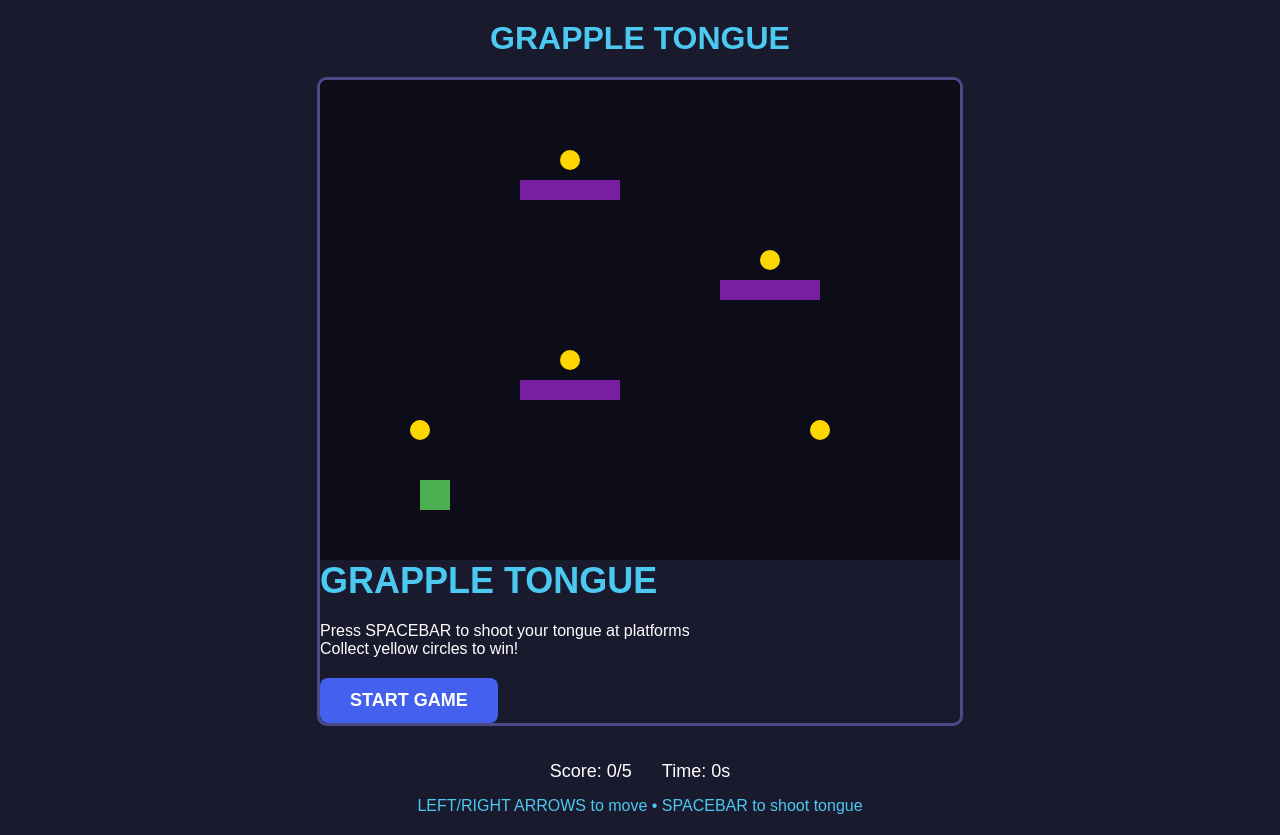
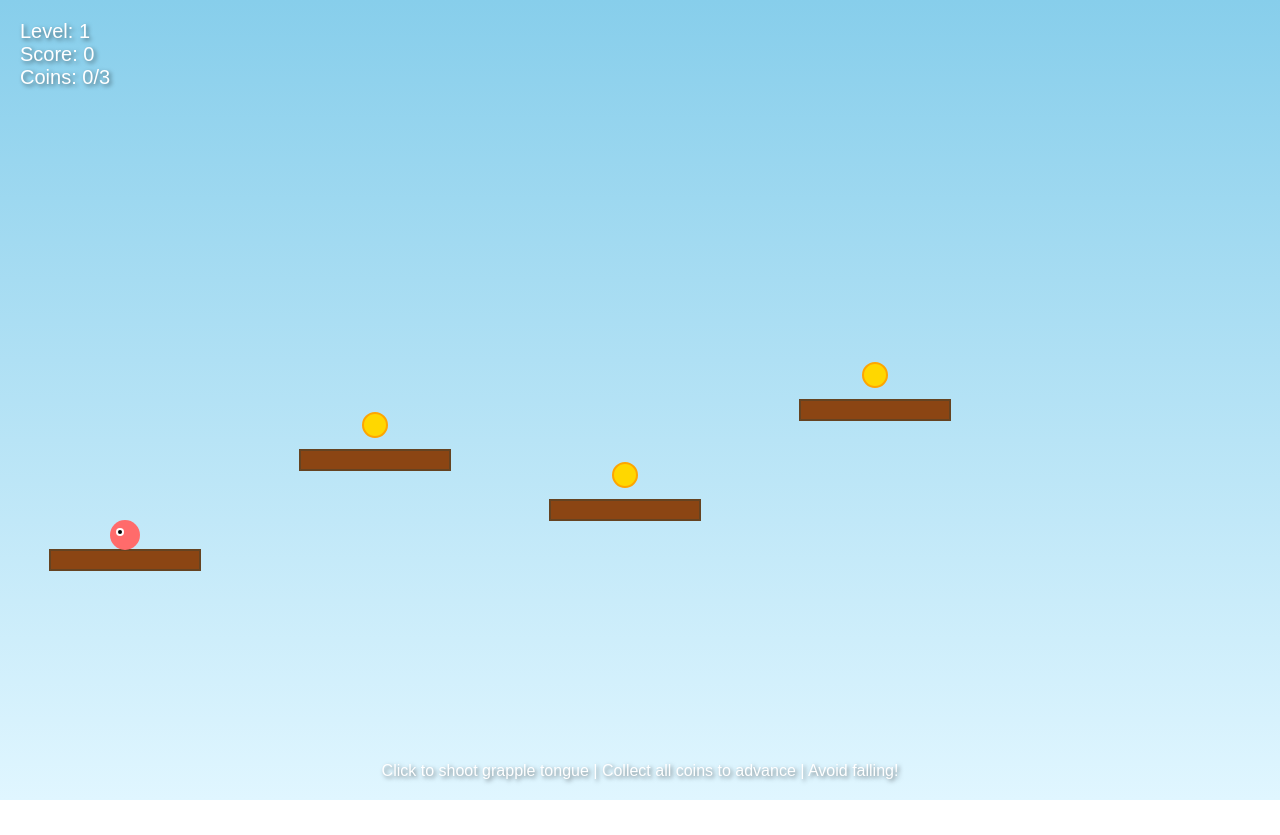
Before and after one commit to chongjunkai/grapple-tougue-legacy, a plain HTML site: page index.html in a window 1280 px wide. After the commit the page ends 800 px from the top, so only its background shows below. Drawn offline with Linux system fonts and the light colour scheme.

Commit message:
Update index.html

```diff
--- a/index.html
+++ b/index.html
@@ -3,307 +3,430 @@
 <head>
     <meta charset="UTF-8">
     <meta name="viewport" content="width=device-width, initial-scale=1.0">
-    <title>Grapple Tongue - Working</title>
+    <title>Grapple Tongue Game</title>
     <style>
         * {
             margin: 0;
             padding: 0;
             box-sizing: border-box;
+        }
+
+        body {
+            overflow: hidden;
+            background: linear-gradient(to bottom, #87CEEB, #E0F6FF);
             font-family: Arial, sans-serif;
         }
 
-        body {
-            background: #1a1a2e;
-            display: flex;
-            flex-direction: column;
-            align-items: center;
-            justify-content: center;
-            min-height: 100vh;
-            padding: 20px;
-            color: white;
+        #gameCanvas {
+            display: block;
+            background: linear-gradient(to bottom, #87CEEB, #E0F6FF);
         }
 
-        #game-container {
-            position: relative;
-            margin-bottom: 20px;
-            border: 3px solid #4a4a8a;
-            border-radius: 10px;
-            overflow: hidden;
+        #ui {
+            position: absolute;
+            top: 20px;
+            left: 20px;
+            color: white;
+            font-size: 20px;
+            text-shadow: 2px 2px 4px rgba(0,0,0,0.5);
+            z-index: 10;
         }
 
-        #game-canvas {
-            background: #0d0d1a;
-            display: block;
+        #instructions {
+            position: absolute;
+            bottom: 20px;
+            left: 50%;
+            transform: translateX(-50%);
+            color: white;
+            font-size: 16px;
+            text-shadow: 2px 2px 4px rgba(0,0,0,0.5);
+            text-align: center;
+            z-index: 10;
         }
 
-        .ui {
-            display: flex;
-            gap: 30px;
-            margin-top: 15px;
-            font-size: 18px;
+        #levelComplete {
+            position: absolute;
+            top: 50%;
+            left: 50%;
+            transform: translate(-50%, -50%);
+            background: rgba(0, 0, 0, 0.8);
+            color: white;
+            padding: 40px;
+            border-radius: 20px;
+            text-align: center;
+            display: none;
+            z-index: 100;
         }
 
-        .controls {
-            text-align: center;
-            margin-top: 15px;
-            color: #4cc9f0;
-            font-size: 16px;
+        #levelComplete h2 {
+            font-size: 36px;
+            margin-bottom: 20px;
+            color: #FFD700;
         }
 
-        #screen {
-            position: absolute;
-            top: 0;
-            left: 0;
-            width: 100%;
-            height: 100%;
-            display: flex;
-            flex-direction: column;
-            align-items: center;
-            justify-content: center;
-            background: rgba(0, 0, 0, 0.85);
-            z-index: 10;
+        #levelComplete button {
+            background: #4CAF50;
             color: white;
+            border: none;
+            padding: 15px 30px;
+            font-size: 20px;
+            border-radius: 10px;
+            cursor: pointer;
+            margin-top: 20px;
         }
 
-        #start-screen h2 {
-            font-size: 36px;
-            margin-bottom: 20px;
-            color: #4cc9f0;
-        }
-
-        .btn {
-            background: #4361ee;
-            color: white;
-            border: none;
-            padding: 12px 30px;
-            font-size: 18px;
-            cursor: pointer;
-            border-radius: 8px;
-            margin-top: 20px;
-            font-weight: bold;
-        }
-
-        .btn:hover {
-            background: #3a56e4;
+        #levelComplete button:hover {
+            background: #45a049;
         }
     </style>
 </head>
 <body>
-    <h1 style="color: #4cc9f0; margin-bottom: 20px; text-align: center;">GRAPPLE TONGUE</h1>
-
-    <div id="game-container">
-        <canvas id="game-canvas" width="640" height="480"></canvas>
-
-        <div id="start-screen" class="screen">
-            <h2>GRAPPLE TONGUE</h2>
-            <p>Press SPACEBAR to shoot your tongue at platforms</p>
-            <p>Collect yellow circles to win!</p>
-            <button id="start-btn" class="btn">START GAME</button>
+    <div id="ui">
+        <div>Level: <span id="level">1</span></div>
+        <div>Score: <span id="score">0</span></div>
+        <div>Coins: <span id="coinsCollected">0</span>/<span id="totalCoins">0</span></div>
     </div>
+    <div id="instructions">
+        Click to shoot grapple tongue | Collect all coins to advance | Avoid falling!
     </div>
-
-    <div class="ui">
-        <div>Score: <span id="score">0</span>/5</div>
-        <div>Time: <span id="time">0</span>s</div>
+    <div id="levelComplete">
+        <h2>Level Complete!</h2>
+        <p id="levelStats"></p>
+        <button onclick="nextLevel()">Next Level</button>
     </div>
-
-    <div class="controls">
-        LEFT/RIGHT ARROWS to move • SPACEBAR to shoot tongue
-    </div>
+    <canvas id="gameCanvas"></canvas>
 
     <script>
-        // Game state
-        let gameState = 'start';
-        let score = 0;
-        let gameTime = 0;
-        let isShooting = false;
-        let tongueLength = 0;
-        let maxTongueLength = 200;
-        let gameLoop;
+        const canvas = document.getElementById('gameCanvas');
+        const ctx = canvas.getContext('2d');
 
-        // Player
+        canvas.width = window.innerWidth;
+        canvas.height = window.innerHeight;
+
         const player = {
             x: 100,
-            y: 400,
-            width: 30,
-            height: 30,
+            y: 500,
             vx: 0,
             vy: 0,
-            color: '#4CAF50'
+            radius: 15,
+            color: '#FF6B6B'
         };
 
-        // Platforms
-        const platforms = [
-            {x: 200, y: 300, width: 100, height: 20, color: '#7B1FA2'},
-            {x: 400, y: 200, width: 100, height: 20, color: '#7B1FA2'},
-            {x: 200, y: 100, width: 100, height: 20, color: '#7B1FA2'}
+        const grapple = {
+            active: false,
+            attachX: 0,
+            attachY: 0,
+            length: 0
+        };
+
+        let platforms = [];
+        let coins = [];
+        let score = 0;
+        let currentLevel = 1;
+        let coinsCollected = 0;
+        let totalCoins = 0;
+
+        const gravity = 0.4;
+        const dampening = 0.98;
+
+        const levels = [
+            // Level 1 - Easy Tutorial
+            {
+                platforms: [
+                    { x: 50, y: 550, width: 150, height: 20 },
+                    { x: 300, y: 450, width: 150, height: 20 },
+                    { x: 550, y: 500, width: 150, height: 20 },
+                    { x: 800, y: 400, width: 150, height: 20 }
+                ],
+                spawnX: 125,
+                spawnY: 520
+            },
+            // Level 2 - Vertical Challenge
+            {
+                platforms: [
+                    { x: 100, y: 550, width: 120, height: 20 },
+                    { x: 350, y: 450, width: 120, height: 20 },
+                    { x: 150, y: 350, width: 120, height: 20 },
+                    { x: 450, y: 250, width: 120, height: 20 },
+                    { x: 250, y: 150, width: 120, height: 20 }
+                ],
+                spawnX: 160,
+                spawnY: 520
+            },
+            // Level 3 - Wide Gaps
+            {
+                platforms: [
+                    { x: 50, y: 500, width: 100, height: 20 },
+                    { x: 400, y: 450, width: 100, height: 20 },
+                    { x: 750, y: 500, width: 100, height: 20 },
+                    { x: 250, y: 300, width: 100, height: 20 },
+                    { x: 600, y: 250, width: 100, height: 20 }
+                ],
+                spawnX: 100,
+                spawnY: 470
+            },
+            // Level 4 - Zigzag
+            {
+                platforms: [
+                    { x: 50, y: 550, width: 100, height: 20 },
+                    { x: 300, y: 450, width: 80, height: 20 },
+                    { x: 100, y: 350, width: 80, height: 20 },
+                    { x: 350, y: 250, width: 80, height: 20 },
+                    { x: 150, y: 150, width: 80, height: 20 },
+                    { x: 650, y: 100, width: 100, height: 20 }
+                ],
+                spawnX: 100,
+                spawnY: 520
+            },
+            // Level 5 - The Gauntlet
+            {
+                platforms: [
+                    { x: 50, y: 520, width: 100, height: 20 },
+                    { x: 250, y: 400, width: 70, height: 20 },
+                    { x: 450, y: 450, width: 70, height: 20 },
+                    { x: 650, y: 300, width: 70, height: 20 },
+                    { x: 500, y: 200, width: 70, height: 20 },
+                    { x: 300, y: 150, width: 70, height: 20 },
+                    { x: 550, y: 50, width: 120, height: 20 }
+                ],
+                spawnX: 100,
+                spawnY: 490
+            }
         ];
 
-        // Collectibles
-        const collectibles = [
-            {x: 250, y: 280, radius: 10, collected: false},
-            {x: 450, y: 180, radius: 10, collected: false},
-            {x: 250, y: 80, radius: 10, collected: false},
-            {x: 100, y: 350, radius: 10, collected: false},
-            {x: 500, y: 350, radius: 10, collected: false}
-        ];
+        function loadLevel(levelNum) {
+            if (levelNum > levels.length) {
+                showVictoryScreen();
+                return;
+            }
 
-        // DOM elements
-        const canvas = document.getElementById('game-canvas');
-        const ctx = canvas.getContext('2d');
-        const scoreEl = document.getElementById('score');
-        const timeEl = document.getElementById('time');
-        const startScreen = document.getElementById('start-screen');
-        const startBtn = document.getElementById('start-btn');
+            currentLevel = levelNum;
+            const level = levels[levelNum - 1];
+            platforms = JSON.parse(JSON.stringify(level.platforms));
 
-        // Key state
-        const keys = {
-            ArrowLeft: false,
-            ArrowRight: false
-        };
-
-        // Initialize game
-        function initGame() {
-            gameState = 'playing';
-            score = 0;
-            gameTime = 0;
-            isShooting = false;
-            tongueLength = 0;
-
-            player.x = 100;
-            player.y = 400;
+            player.x = level.spawnX;
+            player.y = level.spawnY;
             player.vx = 0;
             player.vy = 0;
+            grapple.active = false;
 
-            // Reset collectibles
-            collectibles.forEach(c => c.collected = false);
-
-            scoreEl.textContent = score;
-            timeEl.textContent = gameTime;
-            startScreen.style.display = 'none';
-
-            if (gameLoop) cancelAnimationFrame(gameLoop);
-            gameLoop = requestAnimationFrame(update);
-        }
-
-        // Event listeners
-        startBtn.addEventListener('click', initGame);
-
-        window.addEventListener('keydown', (e) => {
-            if (e.key === 'ArrowLeft') keys.ArrowLeft = true;
-            if (e.key === 'ArrowRight') keys.ArrowRight = true;
-
-            // Spacebar to shoot tongue
-            if (e.key === ' ' && gameState === 'playing') {
-                isShooting = true;
-                tongueLength = 0;
-            }
-
-            // Prevent scrolling
-            if (['ArrowUp', 'ArrowDown', 'ArrowLeft', 'ArrowRight', ' '].includes(e.key)) {
-                e.preventDefault();
+            // Generate coins closer to platforms
+            coins = [];
+            platforms.forEach((p, i) => {
+                if (i > 0) { // Skip first platform (spawn)
+                    coins.push({
+                        x: p.x + p.width / 2,
+                        y: p.y - 25,
+                        radius: 12,
+                        collected: false
+                    });
                 }
             });
 
-        window.addEventListener('keyup', (e) => {
-            if (e.key === 'ArrowLeft') keys.ArrowLeft = false;
-            if (e.key === 'ArrowRight') keys.ArrowRight = false;
+            coinsCollected = 0;
+            totalCoins = coins.length;
 
-            if (e.key === ' ') {
-                isShooting = false;
-            }
-        });
-
-        // Update game
-        function update() {
-            if (gameState !== 'playing') return;
-
-            // Update time
-            gameTime += 0.016;
-            timeEl.textContent = Math.floor(gameTime);
-
-            // Handle movement
-            player.vx = 0;
-            if (keys.ArrowLeft) player.vx = -5;
-            if (keys.ArrowRight) player.vx = 5;
-            player.x += player.vx;
-
-            // Handle tongue shooting
-            if (isShooting) {
-                tongueLength = Math.min(tongueLength + 10, maxTongueLength);
+            document.getElementById('level').textContent = currentLevel;
+            document.getElementById('coinsCollected').textContent = coinsCollected;
+            document.getElementById('totalCoins').textContent = totalCoins;
         }
 
-            // Collectibles collision
-            for (let i = 0; i < collectibles.length; i++) {
-                const c = collectibles[i];
-                if (!c.collected) {
-                    const dx = player.x + player.width/2 - c.x;
-                    const dy = player.y + player.height/2 - c.y;
-                    const dist = Math.sqrt(dx*dx + dy*dy);
+        function showVictoryScreen() {
+            document.getElementById('levelComplete').innerHTML = `
+                <h2 style="color: #FFD700; font-size: 48px;">🎉 You Win! 🎉</h2>
+                <p style="font-size: 24px; margin-top: 20px;">All levels completed!</p>
+                <p style="font-size: 20px; margin-top: 10px;">Final Score: ${score}</p>
+                <button onclick="location.reload()" style="background: #2196F3; margin-top: 30px;">Play Again</button>
+            `;
+            document.getElementById('levelComplete').style.display = 'block';
+        }
 
-                    if (dist < player.width/2 + c.radius) {
-                        c.collected = true;
-                        score++;
-                        scoreEl.textContent = score;
+        function checkLevelComplete() {
+            if (coinsCollected >= totalCoins) {
+                const levelScore = 100 + (totalCoins * 10);
+                score += levelScore;
+                document.getElementById('score').textContent = score;
 
-                        if (score >= 5) {
-                            alert('You win! Time: ' + Math.floor(gameTime) + 's');
-                            gameState = 'start';
-                            startScreen.style.display = 'flex';
-                            return;
-                        }
-                    }
+                document.getElementById('levelStats').innerHTML = `
+                    <p style="font-size: 20px;">Coins Collected: ${coinsCollected}/${totalCoins}</p>
+                    <p style="font-size: 20px;">Level Score: +${levelScore}</p>
+                    <p style="font-size: 24px; margin-top: 10px;">Total Score: ${score}</p>
+                `;
+                document.getElementById('levelComplete').style.display = 'block';
             }
         }
 
-            // Boundary checks
-            if (player.x < 0) player.x = 0;
-            if (player.x + player.width > canvas.width) player.x = canvas.width - player.width;
-
-            // Render
-            render();
-            gameLoop = requestAnimationFrame(update);
+        window.nextLevel = function() {
+            document.getElementById('levelComplete').style.display = 'none';
+            loadLevel(currentLevel + 1);
         }
 
-        // Render game
-        function render() {
-            // Clear canvas
-            ctx.fillStyle = '#0d0d1a';
-            ctx.fillRect(0, 0, canvas.width, canvas.height);
+        function drawPlayer() {
+            ctx.fillStyle = player.color;
+            ctx.beginPath();
+            ctx.arc(player.x, player.y, player.radius, 0, Math.PI * 2);
+            ctx.fill();
 
-            // Draw platforms
-            platforms.forEach(platform => {
-                ctx.fillStyle = platform.color;
-                ctx.fillRect(platform.x, platform.y, platform.width, platform.height);
-            });
-
-            // Draw tongue if shooting
-            if (isShooting && tongueLength > 0) {
-                ctx.strokeStyle = '#FF5252';
-                ctx.lineWidth = 4;
+            // Eye
+            ctx.fillStyle = 'white';
             ctx.beginPath();
-                ctx.moveTo(player.x + player.width/2, player.y + player.height/2);
-                ctx.lineTo(player.x + player.width/2, player.y + player.height/2 - tongueLength);
-                ctx.stroke();
+            ctx.arc(player.x - 5, player.y - 3, 4, 0, Math.PI * 2);
+            ctx.fill();
+            ctx.fillStyle = 'black';
+            ctx.beginPath();
+            ctx.arc(player.x - 5, player.y - 3, 2, 0, Math.PI * 2);
+            ctx.fill();
         }
 
-            // Draw collectibles
-            collectibles.forEach(c => {
+        function drawGrapple() {
+            if (grapple.active) {
+                ctx.strokeStyle = '#FF1493';
+                ctx.lineWidth = 3;
+                ctx.beginPath();
+                ctx.moveTo(player.x, player.y);
+                ctx.lineTo(grapple.attachX, grapple.attachY);
+                ctx.stroke();
+
+                ctx.fillStyle = '#FF69B4';
+                ctx.beginPath();
+                ctx.arc(grapple.attachX, grapple.attachY, 6, 0, Math.PI * 2);
+                ctx.fill();
+            }
+        }
+
+        function drawPlatforms() {
+            ctx.fillStyle = '#8B4513';
+            platforms.forEach(p => {
+                ctx.fillRect(p.x, p.y, p.width, p.height);
+                ctx.strokeStyle = '#654321';
+                ctx.lineWidth = 2;
+                ctx.strokeRect(p.x, p.y, p.width, p.height);
+            });
+        }
+
+        function drawCoins() {
+            coins.forEach(c => {
                 if (!c.collected) {
                     ctx.fillStyle = '#FFD700';
                     ctx.beginPath();
                     ctx.arc(c.x, c.y, c.radius, 0, Math.PI * 2);
                     ctx.fill();
+                    ctx.strokeStyle = '#FFA500';
+                    ctx.lineWidth = 2;
+                    ctx.stroke();
+                }
+            });
+        }
+
+        function updatePhysics() {
+            if (grapple.active) {
+                const dx = grapple.attachX - player.x;
+                const dy = grapple.attachY - player.y;
+                const dist = Math.sqrt(dx * dx + dy * dy);
+                const angle = Math.atan2(dy, dx);
+
+                if (dist > grapple.length) {
+                    const diff = dist - grapple.length;
+                    player.x += Math.cos(angle) * diff * 0.6;
+                    player.y += Math.sin(angle) * diff * 0.6;
+                }
+
+                const tension = 1.2;
+                player.vx += (grapple.attachX - player.x) / dist * tension;
+                player.vy += (grapple.attachY - player.y) / dist * tension;
+            }
+
+            player.vy += gravity;
+            player.x += player.vx;
+            player.y += player.vy;
+            player.vx *= dampening;
+            player.vy *= dampening;
+
+            platforms.forEach(p => {
+                if (player.x + player.radius > p.x &&
+                    player.x - player.radius < p.x + p.width &&
+                    player.y + player.radius > p.y &&
+                    player.y - player.radius < p.y + p.height) {
+
+                    if (player.vy > 0 && player.y < p.y + p.height / 2) {
+                        player.y = p.y - player.radius;
+                        player.vy = 0;
+                        player.vx *= 0.8;
+                    }
                 }
             });
 
-            // Draw player
-            ctx.fillStyle = player.color;
-            ctx.fillRect(player.x, player.y, player.width, player.height);
+            coins.forEach(c => {
+                if (!c.collected) {
+                    const dx = player.x - c.x;
+                    const dy = player.y - c.y;
+                    const dist = Math.sqrt(dx * dx + dy * dy);
+                    if (dist < player.radius + c.radius + 5) {
+                        c.collected = true;
+                        coinsCollected++;
+                        score += 10;
+                        document.getElementById('score').textContent = score;
+                        document.getElementById('coinsCollected').textContent = coinsCollected;
+                        checkLevelComplete();
+                    }
+                }
+            });
+
+            if (player.y > canvas.height + 50) {
+                player.x = levels[currentLevel - 1].spawnX;
+                player.y = levels[currentLevel - 1].spawnY;
+                player.vx = 0;
+                player.vy = 0;
+                grapple.active = false;
+                score = Math.max(0, score - 20);
+                document.getElementById('score').textContent = score;
             }
 
-        // Initial render
-        render();
+            if (player.x < player.radius) player.x = player.radius;
+            if (player.x > canvas.width - player.radius) player.x = canvas.width - player.radius;
+        }
+
+        function gameLoop() {
+            ctx.clearRect(0, 0, canvas.width, canvas.height);
+
+            drawPlatforms();
+            drawCoins();
+            drawGrapple();
+            drawPlayer();
+            updatePhysics();
+
+            requestAnimationFrame(gameLoop);
+        }
+
+        canvas.addEventListener('click', (e) => {
+            const rect = canvas.getBoundingClientRect();
+            const mouseX = e.clientX - rect.left;
+            const mouseY = e.clientY - rect.top;
+
+            if (grapple.active) {
+                grapple.active = false;
+            } else {
+                platforms.forEach(p => {
+                    if (mouseX > p.x - 30 && mouseX < p.x + p.width + 30 &&
+                        mouseY > p.y - 30 && mouseY < p.y + p.height + 30) {
+                        grapple.active = true;
+                        grapple.attachX = Math.max(p.x, Math.min(p.x + p.width, mouseX));
+                        grapple.attachY = p.y;
+                        const dx = grapple.attachX - player.x;
+                        const dy = grapple.attachY - player.y;
+                        grapple.length = Math.sqrt(dx * dx + dy * dy);
+                    }
+                });
+            }
+        });
+
+        window.addEventListener('resize', () => {
+            canvas.width = window.innerWidth;
+            canvas.height = window.innerHeight;
+        });
+
+        loadLevel(1);
+        gameLoop();
     </script>
 </body>
 </html>
```
Lines whose indentation alone changed are shown as unchanged.
